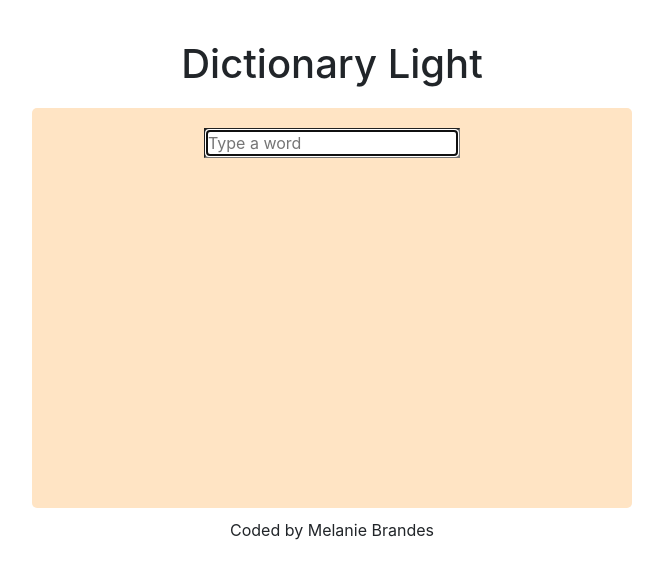
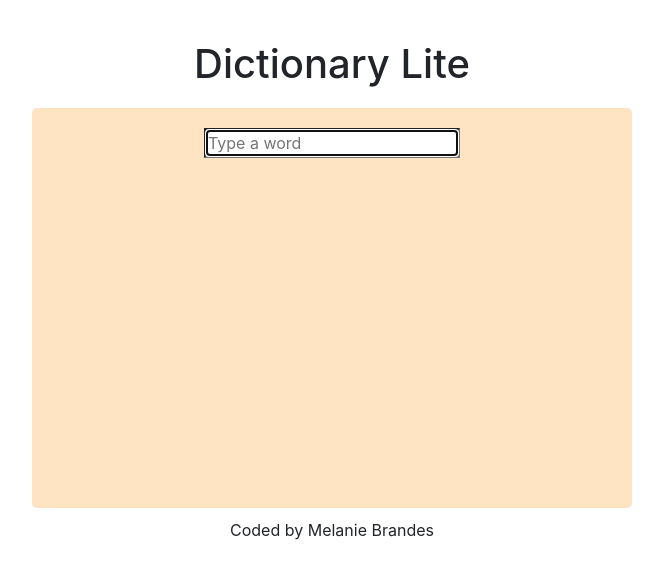
Before and after one commit to MelaniaZ4/dictionary-light-app, a React (Create React App) app: page / in a window 1280 px wide. Shown: the top 578 px of the page, without its empty margins (308-971 px from the left). Built offline with nearby package versions, Linux system fonts and the light colour scheme.

Commit message:
Changed App Name

```diff
--- a/public/index.html
+++ b/public/index.html
@@ -25,7 +25,7 @@
       work correctly both with client-side routing and a non-root public URL.
       Learn how to configure a non-root public URL by running `npm run build`.
     -->
-    <title>Dictionary Light</title>
+    <title>Dictionary Lite</title>
   </head>
   <body>
     <noscript>You need to enable JavaScript to run this app.</noscript>
--- a/src/App.js
+++ b/src/App.js
@@ -6,7 +6,7 @@ function App() {
     <div className="App">
       <div className="container">
         <header className="App-header">
-          <h1>Dictionary Light</h1>
+          <h1>Dictionary Lite</h1>
         </header>
         <main>
           <Dictionary />
```
